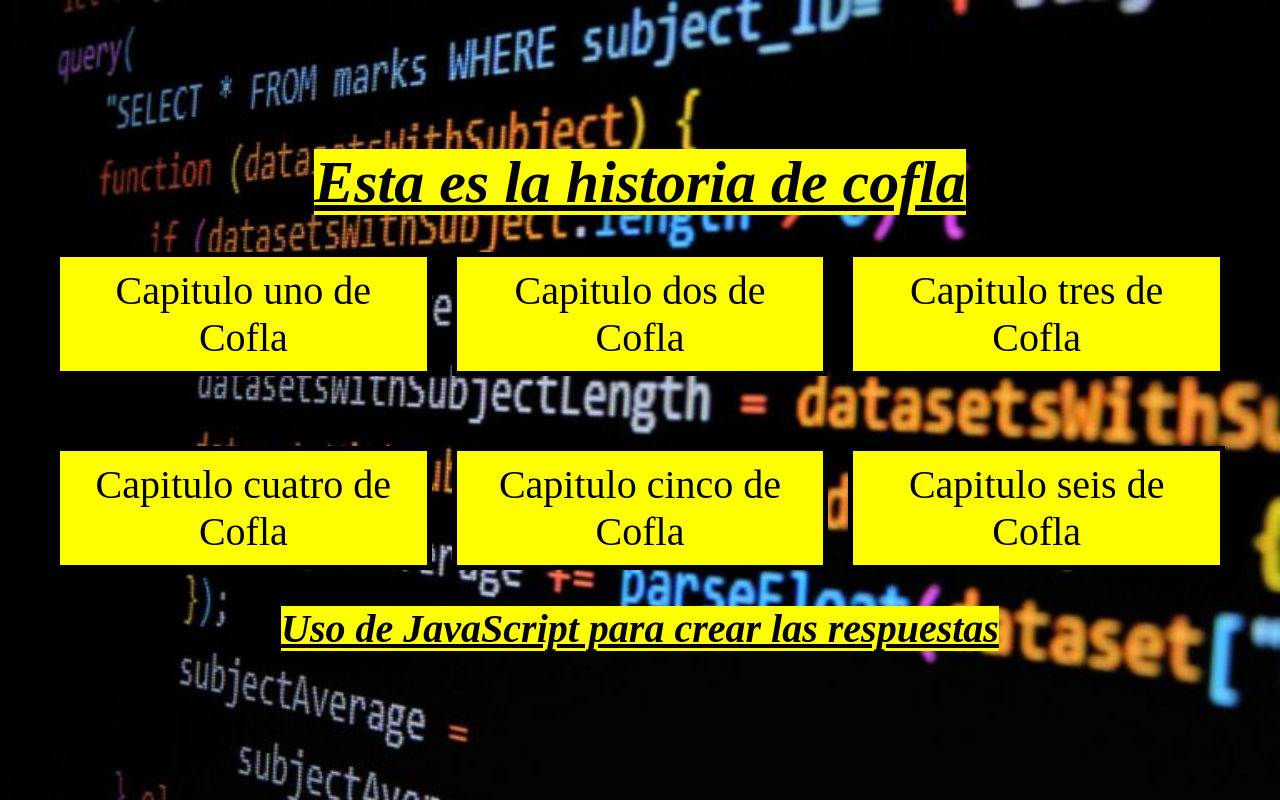
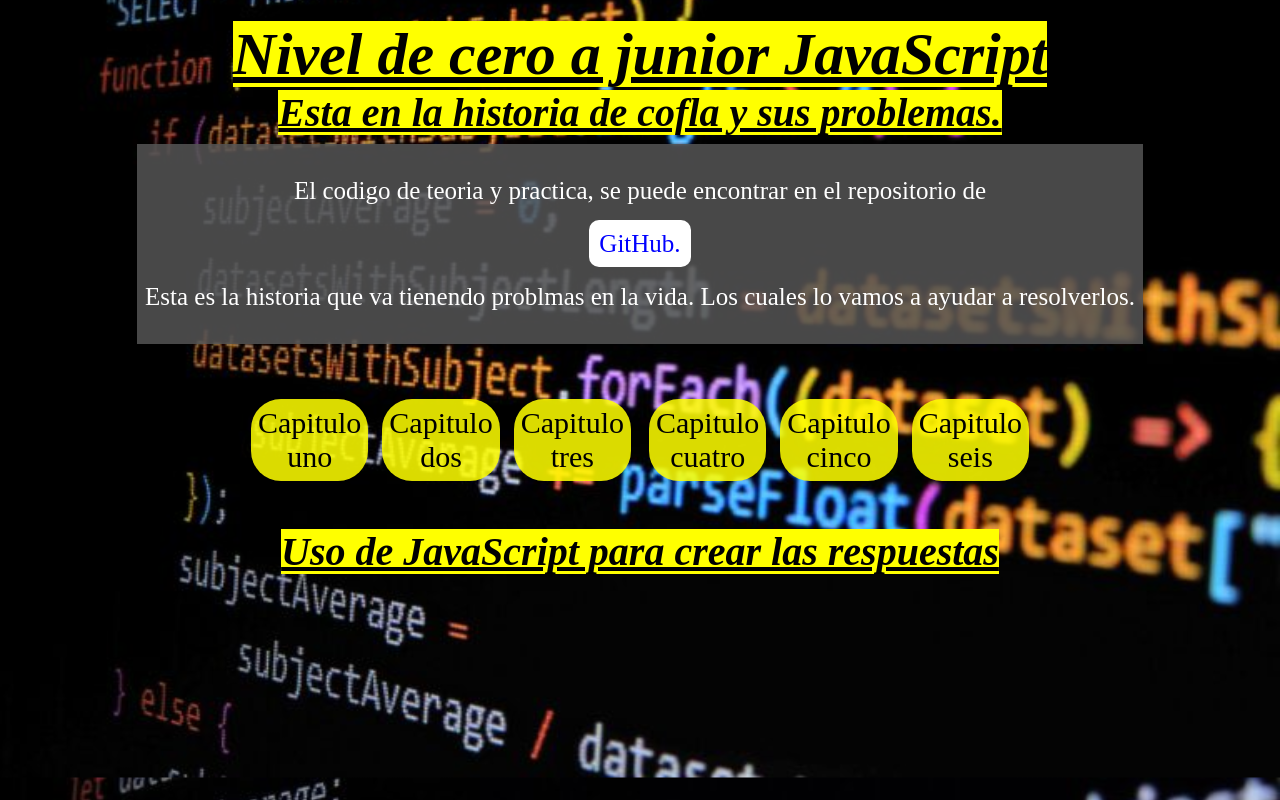
Before and after one commit to CristianNessi/Intruduccion-JavaScript, a plain HTML site: page index.html in a window 1280 px wide. Drawn offline with Linux system fonts and the light colour scheme.

Commit message:
Add files via upload

```diff
--- /dev/null
+++ b/estilo.css
@@ -0,0 +1,130 @@
+
+
+body {
+  background-size: cover;
+  background-position: center;
+  background-image: url('JavaScript.jpg');
+  margin: 0;
+  padding: 0;
+}
+
+img {
+  opacity: 0.5;
+  max-width: 100%;
+}
+
+.contenido {
+  max-width: 100%;
+  margin: auto;
+  padding: 20px;
+  text-align: center;
+}
+
+h1 {
+  font-size: 60px;
+}
+
+h2 {
+  font-size: 40px;
+}
+
+h1, h2 {
+  display: inline;
+  background-color: rgb(255, 255, 0);
+  text-align: center;
+  margin: auto;
+}
+
+.parrafo {
+  display: inline-flex;
+  flex-direction: column;
+  align-items: center;
+}
+
+.text {
+  color: rgb(255, 255, 255);
+  font-size: 25px;
+  background-color: rgba(84, 84, 84, 0.863);
+  padding: 8px;
+  margin: 8px;
+}
+
+.git {
+  background-color: rgb(255, 255, 255);
+  color: blue;
+  padding: 10px;
+  margin: 10px;
+  font-size: 700;
+  text-align: center;
+  border-radius: 10px;
+}
+
+.git:hover {
+  background-color: yellow;
+  color: #000000;
+}
+
+.containerA, .containerB {
+  display: inline-flex;
+  justify-content: space-around;
+}
+
+
+.parteA, .parteB {
+  font-size: 30px;
+  width: 100%;
+  margin: 7px;
+  padding: 7px;
+  border-radius: 30px;
+  background-color: rgba(255, 255, 0, 0.86);
+}
+.parteA:hover{
+  background-color:gray ;
+}
+.parteB:hover{
+  background-color:gray ;
+}
+a {
+  color: black;
+  text-decoration: none;
+}
+
+a:hover {
+  color: rgb(245, 245, 245);
+}
+
+/* Media Query para pantallas pequeñas */
+@media screen and (max-width: 750px) {
+  h1 {
+    font-size: 40px;
+  }
+
+  h2 {
+    font-size: 30px;
+  }
+
+  .text {
+    padding: 10px;
+    margin: 3px;
+  }
+
+  p {
+    font-size: 18px;
+    padding: 5px;
+    margin: 5px;
+  }
+  .git {
+    font-size: 20px;
+    padding: 5px;
+    margin: 5px;
+  }
+
+  .containerA, .containerB{
+    display: inline-flex;
+    flex-wrap: wrap;
+
+  }
+  .parteA, .parteB {
+    font-size: 20px;
+  }
+}
--- a/index.html
+++ b/index.html
@@ -3,105 +3,46 @@
   <head>
     <meta charset="UTF-8" />
     <meta name="viewport" content="width=device-width, initial-scale=1.0" />
-    <title>Hitoria de Cofla</title>
-    <style>
-      body {
-        height: 100vh;
-        background-size: cover;
-        background-position: center;
-        background-repeat: no-repeat;
-        background-image: url('JavaScript.jpg');
-        display: flex;
-        flex-direction: column;
-        align-items: center;
-        margin: 0;
-        padding: 0;
-      }
-      img.transparente {
-            opacity: 0.5;
-        }
-      .contenido {
-            max-width: 100%;
-            margin: auto;
-            padding: 20px;
-            text-align: center;
-        }
-      h1 {
-        font-size: 60px;
-      }
-      h2 {
-        font-size: 40px;
-      }
-      h1, h2 {
-        display: inline;
-        background-color: rgb(255, 255, 0);
-        text-align: center;
-        margin: auto;
-      }
-      .containerA {
-        display: inline-flex;
-        justify-content: space-around;
-        padding: 20px;
-        margin: 5px;
-      }
-      .parteA {
-        font-size: 40px;
-        width: 60%;
-        margin: 10px;
-        padding: 10px;
-        border: 5px solid #000000;
-        background-color: rgba(255, 255, 0);
-        text-align: center;
-      }
-      .containerB {
-        display: inline-flex;
-        justify-content: space-around;
-        padding: 20px;
-        margin: 5px;
-      }
-      .parteB {
-        font-size: 40px;
-        width: 60%;
-        margin: 10px;
-        padding: 10px;
-        border: 5px solid #000000;
-        background-color: rgba(255, 255, 0);
-        text-align: center;
-      }
-      a{
-        color:black;
-        text-decoration: none;
-      }
-      a:hover {
-        color:darkblue
-      }
-    </style>
+    <title>Junior</title>
+    <link rel="stylesheet" href="estilo.css" type="text/css">
   </head>
   <body>
     <div class="contenido">
-    <h1><u><i>Esta es la historia de cofla</i></u></h1>
+      <h1><u><i>Nivel de cero a junior JavaScript</i></u></h1><br>
+      <h2><u><i>Esta en la historia de cofla y sus problemas.</i></u></h2>
+        <div class="parrafo">
+          <div class="text">
+          <p>El codigo de teoria y practica, se puede encontrar en el repositorio de </p>
+          <a class="git" target="_blank" href="https://github.com/CristianNessi/JavaScript-Junior" >GitHub.</a>
+          <p>Esta es la historia que va tienendo problmas en la vida. Los cuales lo vamos a ayudar a resolverlos.</p>
+        </div>
+        </div>
+      </div>
+      <div class="contenido">
           <div class="containerA">
               <div class="parteA">
-        <a href="practica/Capitulo-1/cofla.html"> Capitulo uno de Cofla</a>
+                <a href="practica/Capitulo-1/cofla.html">Capitulo <br>uno</a>
               </div>
               <div class="parteA">
-        <a href="practica/Capitulo-2/cofla2.html"> Capitulo dos de Cofla </a>
+                  <a href="practica/Capitulo-2/cofla2.html">Capitulo <br>dos</a>
               </div>
               <div class="parteA">
-        <a href="practica/Capitulo-3/cofla3.html"> Capitulo tres de Cofla </a>
+                <a href="practica/Capitulo-3/cofla3.html">Capitulo <br>tres</a>
               </div>
           </div>
           <div class="containerB">
               <div class="parteB">
-        <a href="practica/Capitulo-4/cofla4.html"> Capitulo cuatro de Cofla </a>
+                <a href="practica/Capitulo-4/cofla4.html">Capitulo <br>cuatro</a>
               </div>
               <div class="parteB">
-        <a href="practica/Capitulo-5/cofla5.html"> Capitulo cinco de Cofla </a>
+                <a href="practica/Capitulo-5/cofla5.html">Capitulo <br>cinco</a>
               </div>
               <div class="parteB">
-        <a href="practica/Capitulo-6/cofla6.html"> Capitulo seis de Cofla </a>
+                <a href="practica/Capitulo-6/cofla6.html">Capitulo <br>seis</a>
               </div>
           </div>
+        </div>
+        <div class="contenido">
       <h2><i><u>Uso de JavaScript para crear las respuestas</i></u></h2>
     </div>
   </body>
```
Lines whose indentation alone changed are shown as unchanged.
